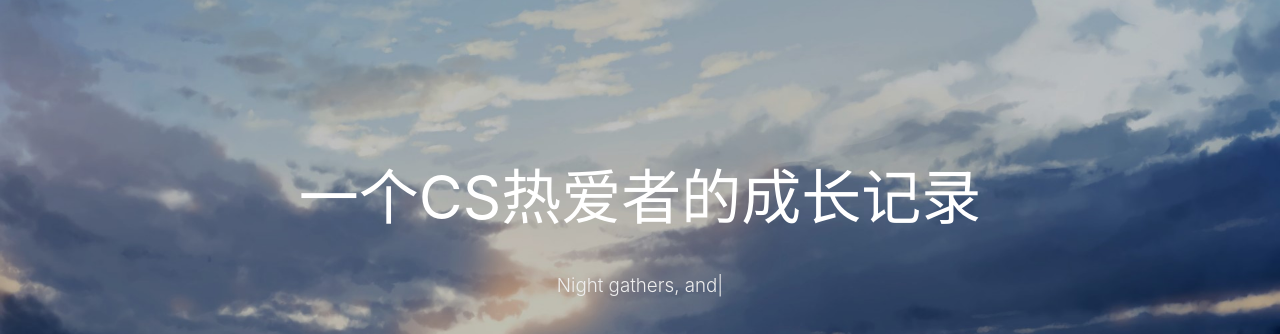
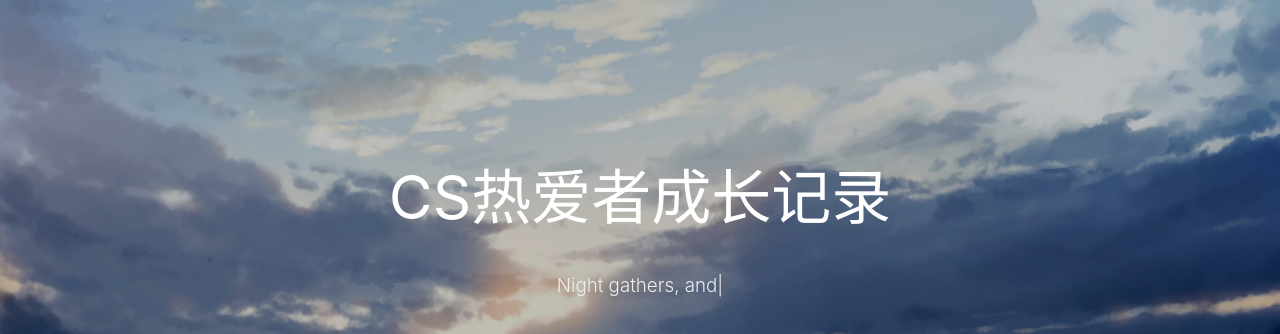
Before and after one commit to Reflecter510/Reflecter510.github.io, a plain HTML site: page about/index.html in a window 1280 px wide. Shown: the part 79-413 px from the top of the page. Drawn offline with nearby package versions, Linux system fonts and the light colour scheme; some packages are replaced by stand-ins of ours; animation ran at ten frames a second; a script that the page names is missing.

Commit message:
Site updated: 2020-02-08 16:34:20

```diff
--- a/about/index.html
+++ b/about/index.html
@@ -228,7 +228,7 @@
         <div class="brand">
             <div class="title center-align">
 
-                一个CS热爱者的成长记录
+                CS热爱者成长记录
 
             </div>
 
```
Also changed, not shown: archives/2020/02/index.html (+1 -1 lines), archives/2020/index.html (+1 -1 lines), archives/index.html (+1 -1 lines), categories/Markdown/index.html (+1 -1 lines), categories/index.html (+1 -1 lines), contact/index.html (+1 -1 lines), index.html (+1 -1 lines), tags/Markdown/index.html (+1 -1 lines), tags/Typora/index.html (+1 -1 lines), tags/index.html (+1 -1 lines).
